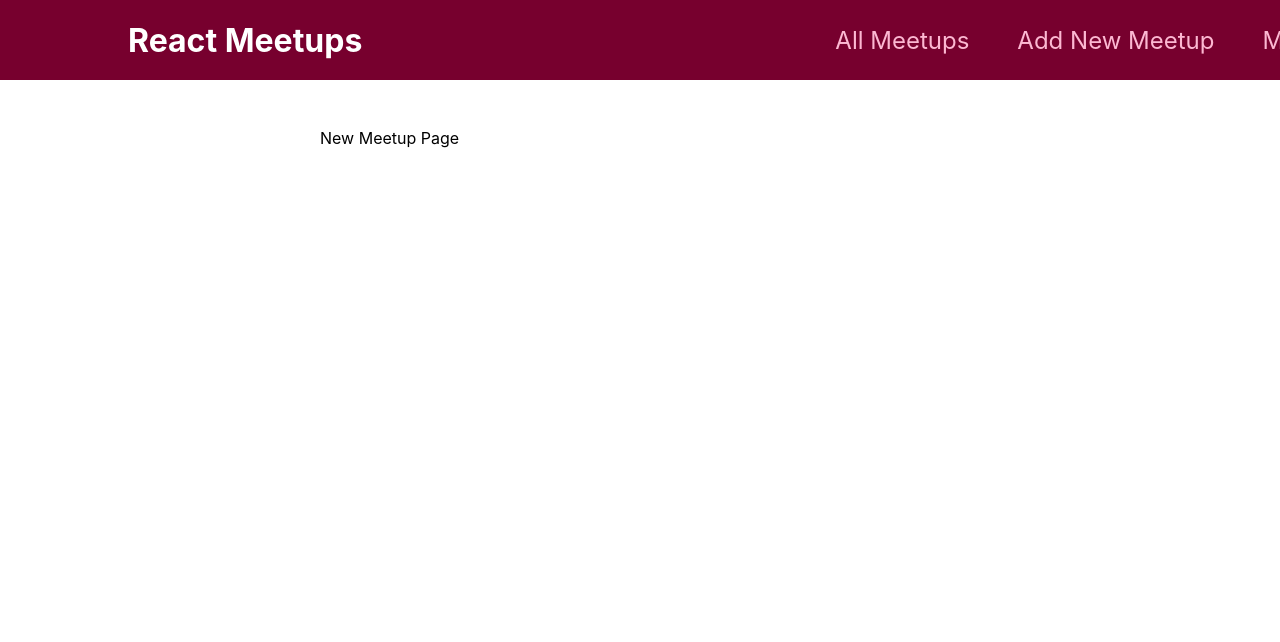
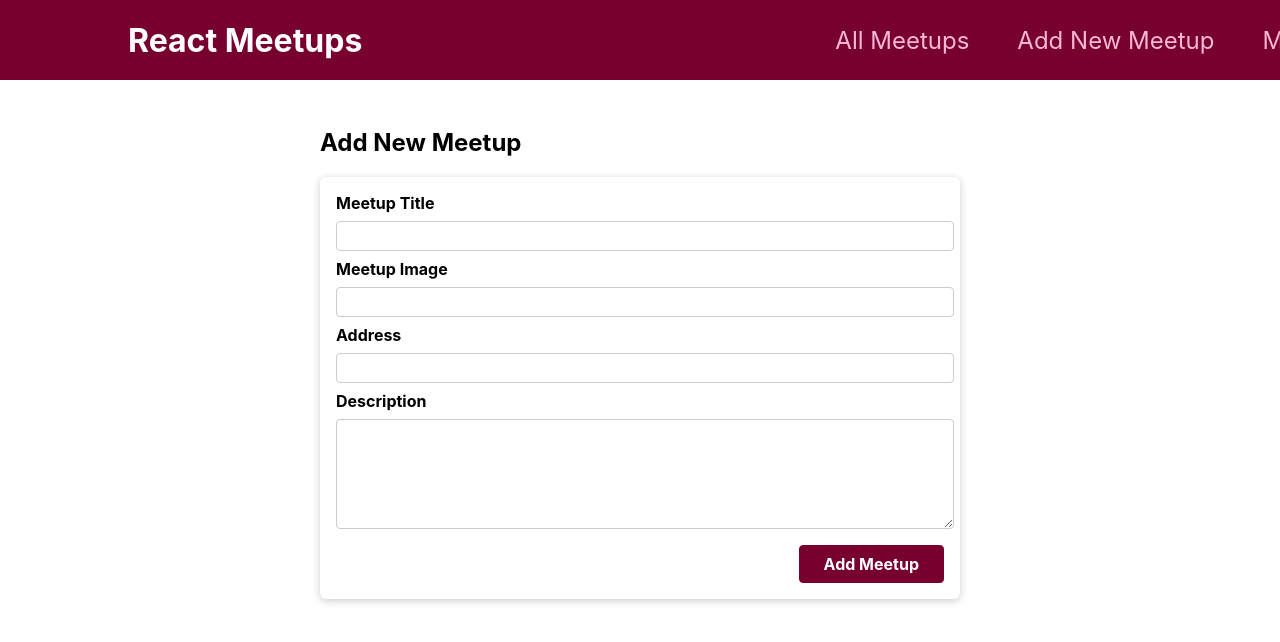
Before and after one commit to tabbytoney/MeetupAppReact, a React (Create React App) app: page /new-meetup in a window 1280 px wide. Shown: the top 642 px of the page. Built offline with nearby package versions, Linux system fonts and the light colour scheme.

Commit message:
Added Add New Meetup Component to use as a form later

```diff
--- a/src/components/meetups/NewMeetupForm.js
+++ b/src/components/meetups/NewMeetupForm.js
@@ -1,45 +1,32 @@
-.form {
-  padding: 1rem;
+import Card from "../ui/Card";
+import classes from "./NewMeetupForm.module.css";
+
+function NewMeetupForm() {
+  return (
+    <Card>
+      <form className={classes.form}>
+        <div className={classes.control}>
+          <label htmlFor="title">Meetup Title</label>
+          <input type="text" required id="title" />
+        </div>
+        <div className={classes.control}>
+          <label htmlFor="image">Meetup Image</label>
+          <input type="url" required id="image" />
+        </div>
+        <div className={classes.control}>
+          <label htmlFor="address">Address</label>
+          <input type="text" required id="address" />
+        </div>
+        <div className={classes.control}>
+          <label htmlFor="description">Description</label>
+          <textarea id="description" required rows="5"></textarea>
+        </div>
+        <div className={classes.actions}>
+          <button>Add Meetup</button>
+        </div>
+      </form>
+    </Card>
+  );
 }
 
-.control {
-  margin-bottom: 0.5rem;
-}
-
-.control label {
-  display: block;
-  font-weight: bold;
-  margin-bottom: 0.5rem;
-}
-
-.control input,
-.control textarea {
-  display: block;
-  font: inherit;
-  border-radius: 4px;
-  border: 1px solid #ccc;
-  padding: 0.25rem;
-  width: 100%;
-}
-
-.actions {
-  margin-top: 1rem;
-  text-align: right;
-}
-
-.actions button {
-  font: inherit;
-  cursor: pointer;
-  background-color: #77002e;
-  color: white;
-  padding: 0.5rem 1.5rem;
-  border: 1px solid #77002e;
-  border-radius: 4px;
-  font-weight: bold;
-}
-
-.actions button:hover,
-.actions button:active {
-  background-color: #a50e48;
-  border-color: #a50e48;
-}
+export default NewMeetupForm;
--- /dev/null
+++ b/src/components/meetups/NewMeetupForm.module.css
@@ -0,0 +1,45 @@
+.form {
+  padding: 1rem;
+}
+
+.control {
+  margin-bottom: 0.5rem;
+}
+
+.control label {
+  display: block;
+  font-weight: bold;
+  margin-bottom: 0.5rem;
+}
+
+.control input,
+.control textarea {
+  display: block;
+  font: inherit;
+  border-radius: 4px;
+  border: 1px solid #ccc;
+  padding: 0.25rem;
+  width: 100%;
+}
+
+.actions {
+  margin-top: 1rem;
+  text-align: right;
+}
+
+.actions button {
+  font: inherit;
+  cursor: pointer;
+  background-color: #77002e;
+  color: white;
+  padding: 0.5rem 1.5rem;
+  border: 1px solid #77002e;
+  border-radius: 4px;
+  font-weight: bold;
+}
+
+.actions button:hover,
+.actions button:active {
+  background-color: #a50e48;
+  border-color: #a50e48;
+}
--- a/src/pages/NewMeetup.js
+++ b/src/pages/NewMeetup.js
@@ -1,5 +1,12 @@
+import NewMeetupForm from "../components/meetups/NewMeetupForm";
+
 function NewMeetupPage() {
-  return <div>New Meetup Page</div>
+  return (
+    <section>
+      <h1>Add New Meetup</h1>
+      <NewMeetupForm />
+    </section>
+  );
 }
 
 export default NewMeetupPage;
```
